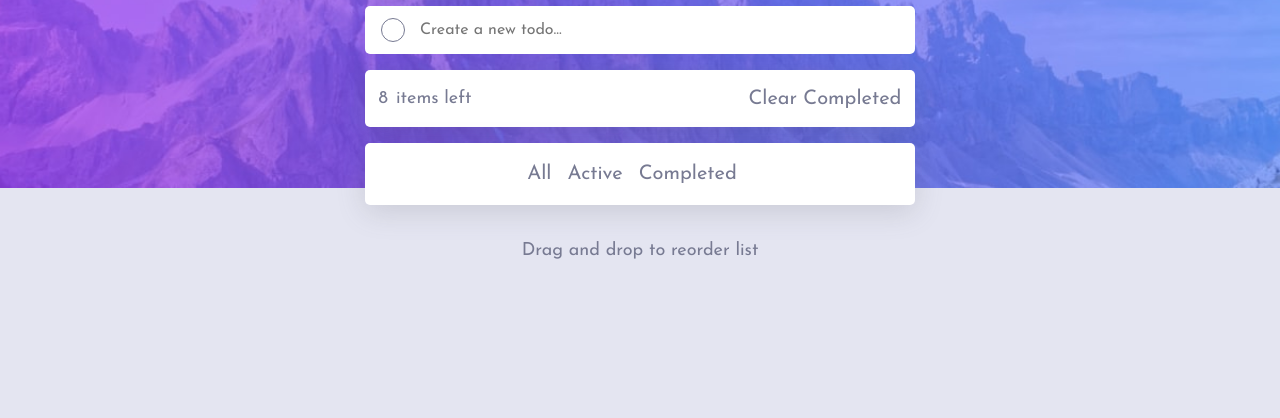
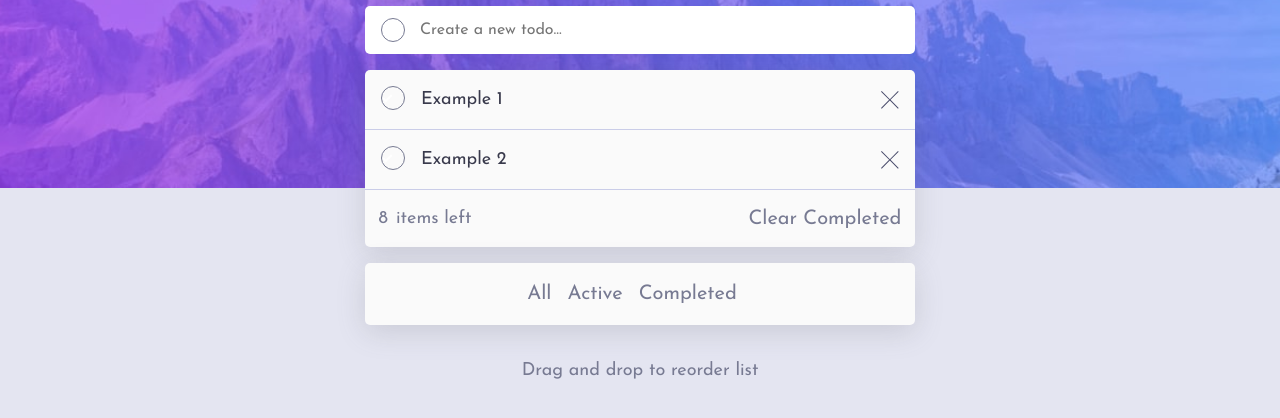
Before and after one commit to RadekNowak2k19/TodoApp, a website built with Vite: page index.html in a window 1280 px wide. Shown: the part 132-550 px from the top of the page. Built offline with nearby package versions, Linux system fonts and the light colour scheme.

Commit message:
Created task list element

```diff
--- /dev/null
+++ b/src/SCSS/_addNewTask.scss
@@ -0,0 +1,25 @@
+@use "../variables.scss" as *;
+.tasks-list {
+	.list-item {
+		border-bottom: 1px solid $Light-Grayish-Blue;
+		list-style-type: none;
+		padding: 1rem;
+		.task {
+			@include displayBetween();
+			.task-done {
+				@include displayBetween();
+				align-items: flex-start;
+				.task-done-btn {
+					img {
+					}
+				}
+			}
+			.task-name {
+				color: $Very-Dark-Grayish-Blue;
+			}
+			.remove-task {
+				cursor: pointer;
+			}
+		}
+	}
+}
--- a/src/SCSS/_index.scss
+++ b/src/SCSS/_index.scss
@@ -1,2 +1,3 @@
 @forward "./background";
 @forward "./todoAppElements";
+@forward "./addNewTask";
--- a/src/SCSS/_todoAppElements.scss
+++ b/src/SCSS/_todoAppElements.scss
@@ -8,9 +8,7 @@
 	transform: translateX(-50%);
 	width: 325px;
 	.logo-color {
-		align-items: center;
-		display: flex;
-		justify-content: space-between;
+		@include displayBetween();
 		span {
 			box-shadow: $BoxShadow;
 			color: $Very-Light-Gray;
@@ -27,43 +25,38 @@
 			padding: 12px 55px;
 			width: 100%;
 		}
-		.task-button {
-			background-color: transparent;
-			border: 1px solid $Dark-Grayish-Blue;
-			border-radius: 50vh;
-			cursor: pointer;
-			height: 24px;
+		.add-btn {
+			margin: 0 1rem;
 			left: 0;
-			margin: 0 1rem;
 			position: absolute;
 			top: 50%;
 			transform: translateY(-50%);
-			width: 24px;
+			transition: scale 0.2s ease-in-out;
+			&:active {
+				box-shadow: rgba(0, 0, 0, 0.24) 0px 3px 8px;
+				scale: 0.9;
+			}
 		}
 	}
 	.tasks-container {
-		background-color: #fff;
+		background-color: $Very-Light-Gray;
 		border-radius: $BorderRadius;
 		box-shadow: $BoxShadow;
 		font-size: $FontSize;
 		.tasks-list {
 		}
 		.tasks-counter {
-			align-items: center;
+			@include displayBetween();
 			color: $Dark-Grayish-Blue;
-			display: flex;
-			justify-content: space-between;
 			padding: 0.85rem;
 			.items-left {
-				align-items: center;
-				display: flex;
-				justify-content: space-between;
+				@include displayBetween();
 				gap: 0.5rem;
 			}
 		}
 	}
 	.buttons-container {
-		background-color: #fff;
+		background-color: $Very-Light-Gray;
 		box-shadow: $BoxShadow;
 		border-radius: $BorderRadius;
 		margin: 1rem auto;
--- /dev/null
+++ b/src/TS/addNewTask.ts
@@ -0,0 +1,55 @@
+import { iconCheck, iconCross } from "../images";
+const ulListElement = document.querySelector(".tasks-list");
+export interface Task {
+	name: string;
+	done: boolean;
+}
+export const tasks: Task[] = [
+	{
+		name: "Example 1",
+		done: false,
+	},
+	{
+		name: "Example 2",
+		done: false,
+	},
+];
+
+const renderTask = () => {
+	tasks.map(task => {
+		const listElement: HTMLLIElement = document.createElement("li");
+		const taskContainerElement: HTMLDivElement = document.createElement("div");
+		const taskDoneElement: HTMLDivElement = document.createElement("div");
+		const taskDoneButton: HTMLButtonElement = document.createElement("button");
+		const iconCheckImage: HTMLImageElement = document.createElement("img");
+		iconCheckImage.src = iconCheck;
+		iconCheckImage.alt = "Icon check image";
+
+		const taskName: HTMLParagraphElement = document.createElement("p");
+		taskName.innerText = task.name;
+
+		const removeTask: HTMLDivElement = document.createElement("div");
+		const removeTaskIcon: HTMLImageElement = document.createElement("img");
+		removeTaskIcon.src = iconCross;
+
+		listElement.classList.add("list-item");
+		taskContainerElement.classList.add("task");
+		taskDoneElement.classList.add("task-done");
+		taskDoneButton.classList.add("task-button", "task-done-btn");
+		taskName.classList.add("task-name");
+		removeTask.classList.add("remove-task");
+
+		listElement.appendChild(taskContainerElement);
+		taskContainerElement.appendChild(taskDoneElement);
+		taskDoneElement.appendChild(taskDoneButton);
+		taskDoneButton.appendChild(iconCheckImage);
+		taskDoneElement.appendChild(taskName);
+		taskContainerElement.appendChild(removeTask);
+		removeTask.appendChild(removeTaskIcon);
+
+		ulListElement?.appendChild(listElement);
+
+		return listElement;
+	});
+};
+renderTask();
--- a/src/TS/todoAppElements.ts
+++ b/src/TS/todoAppElements.ts
@@ -41,7 +41,7 @@ const addTaskButton: HTMLButtonElement = document.createElement("button");
 // Tasks
 // XXXXXXXXX
 const tasksContainerElement: HTMLDivElement = document.createElement("div");
-const tasksListElement: HTMLUListElement = document.createElement("ul");
+export const tasksListElement: HTMLUListElement = document.createElement("ul");
 
 // XXXXXXXXX
 // TasksCounter
@@ -71,7 +71,7 @@ dragText.innerText = "Drag and drop to reorder list";
 appContainer.classList.add("app-container");
 logoColorElement.classList.add("logo-color");
 searchElement.classList.add("search");
-addTaskButton.classList.add("task-button");
+addTaskButton.classList.add("add-btn", "task-button");
 tasksContainerElement.classList.add("tasks-container");
 tasksListElement.classList.add("tasks-list");
 tasksCounterElement.classList.add("tasks-counter");
--- a/src/main.ts
+++ b/src/main.ts
@@ -1,3 +1,4 @@
 import "./style.scss";
 import "./TS/background";
 import "./TS/todoAppElements";
+import "./TS/addNewTask";
--- a/src/style.scss
+++ b/src/style.scss
@@ -1,5 +1,6 @@
 @use "./variables.scss" as *;
 @use "./SCSS/index";
+
 *,
 *::before,
 *::after {
@@ -55,6 +56,15 @@ h6 {
 .button-opacity.active {
 	color: $Bright-Blue;
 }
+.task-button {
+	background-color: transparent;
+	border: 1px solid $Dark-Grayish-Blue;
+	border-radius: 50vh;
+	cursor: pointer;
+	height: 24px;
+	margin-right: 1rem;
+	width: 24px;
+}
 // Mobile container utility class:
 .container {
 	width: 100%;
--- a/src/variables.scss
+++ b/src/variables.scss
@@ -23,3 +23,9 @@ $FontSize: 18px;
 $GoogleFont: "Josefin Sans", sans-serif;
 $BorderRadius: 5px;
 $BoxShadow: rgba(100, 100, 111, 0.2) 0px 7px 29px 0px;
+
+@mixin displayBetween() {
+	align-items: center;
+	display: flex;
+	justify-content: space-between;
+}
```
